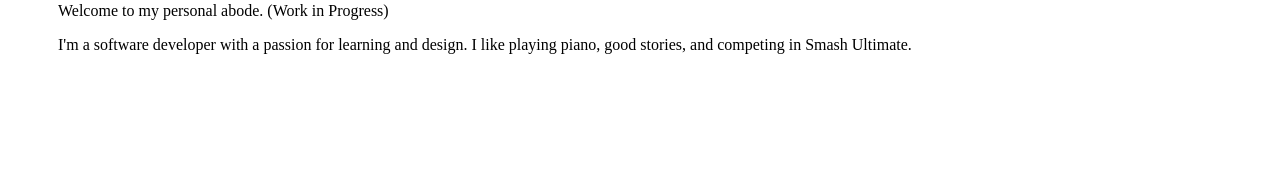
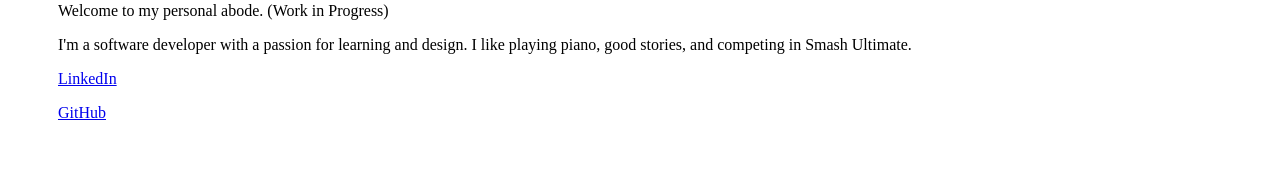
Before and after one commit to Marasy8/portfolio-website, a React (Create React App) app: page / in a window 1280 px wide. Shown: the part 161-333 px from the top of the page. Built offline with nearby package versions, Linux system fonts and the light colour scheme.

Commit message:
added contact links

```diff
--- a/src/App.js
+++ b/src/App.js
@@ -17,6 +17,13 @@
           </p>
           <p>
             I'm a software developer with a passion for learning and design. I like playing piano, good stories, and competing in Smash Ultimate.
+          </p>
+          {/* change below into icons later */}
+          <p>
+            <a href = "https://linkedin.com/in/charlesaizm" target="_blank" rel = "noopener noreferrer">LinkedIn</a>
+          </p>
+          <p>
+            <a href = "https://github.com/marasy8" target="_blank" rel = "noopener noreferrer">GitHub</a>
           </p>
         </section>
         <section id="about" className="section">
```
